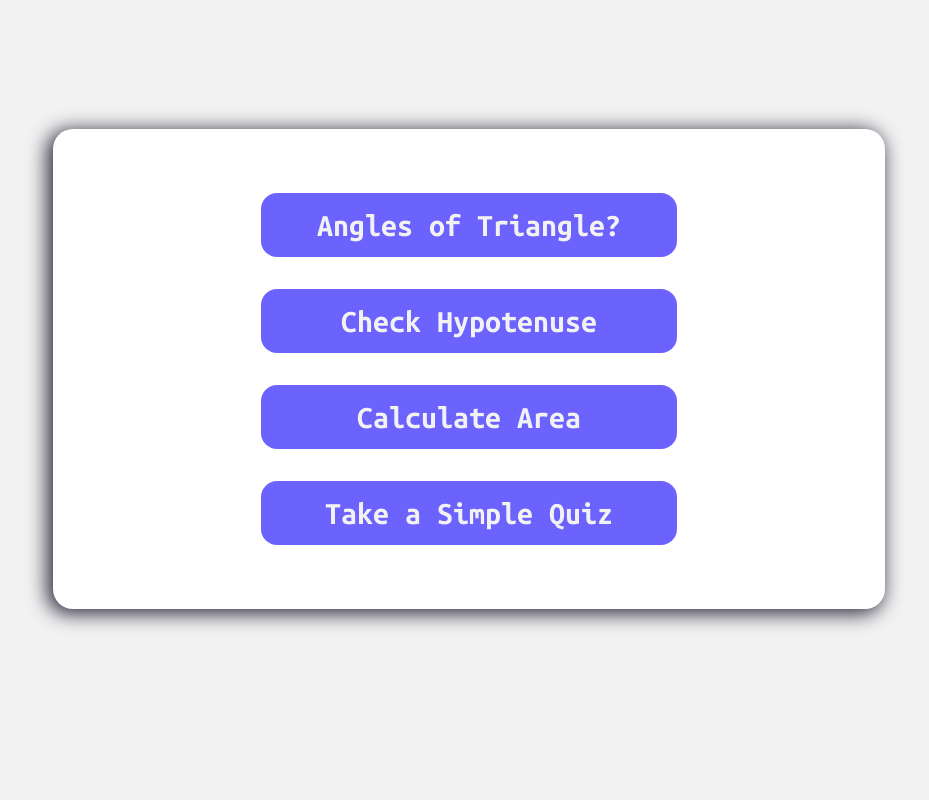
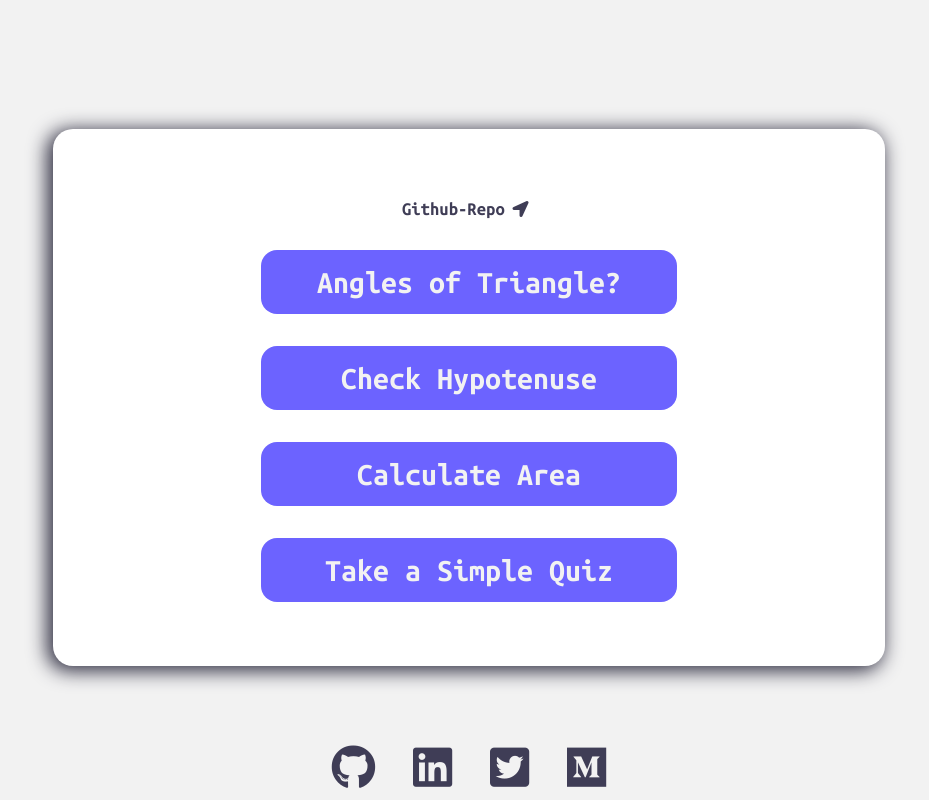
Before and after one commit to horsemaker/do-you-know-triangles, a plain HTML site: page index.html in a window 1280 px wide. Shown: the part 778-1578 px from the top of the page, without its empty margins (171-1100 px from the left). Before the commit the page ends 1515 px from the top, so only its background shows below. Drawn offline with Linux system fonts and the light colour scheme.

Commit message:
feat: footer & repo link

```diff
--- a/index.html
+++ b/index.html
@@ -6,6 +6,12 @@
     <meta name="viewport" content="width=device-width, initial-scale=1.0">
     <title>Know your Triangles</title>
     <link rel="stylesheet" href="style.css" />
+    <link
+      rel="stylesheet"
+      href="https://pro.fontawesome.com/releases/v5.10.0/css/all.css"
+      integrity="sha384-AYmEC3Yw5cVb3ZcuHtOA93w35dYTsvhLPVnYs9eStHfGJvOvKxVfELGroGkvsg+p"
+      crossorigin="anonymous"
+    />
 </head>
 <body>
     <div id="banner">
@@ -19,11 +25,18 @@
     <a id="main-link" href="https://do-you-know-triangless.netlify.app/#main-display">
         Let's Check! </a>
     <div id="main-display">
+        <h3 class="github-repo"><a class="github-repo-link" href="https://github.com/horsemaker/do-you-know-triangles">Github-Repo<span><i class="fas fa-location-arrow redirect"></i></span></a></h3>
         <a href="angleSum.html" class="link-style linkone-style">Angles of Triangle?</a>
         <a href="findHypotenuse.html" class="link-style">Check Hypotenuse</a>
         <a href="calculateArea.html" class="link-style">Calculate Area</a>
         <a href="quiz1.html" class="link-style">Take a Simple Quiz</a>
         <!-- <a href="quiz2.html" class="link-style">Take an Advanced Quiz</a> -->
     </div>
+    <footer class="footer">
+        <a href="https://github.com/horsemaker"><i class="fab fa-github"></i></a>
+        <a href="https://www.linkedin.com/in/yashghodekar/"><i class="fab fa-linkedin"></i></a>
+        <a href="https://twitter.com/horsemaker_"><i class="fab fa-twitter-square"></i></a>
+        <a href="https://yash-ghodekar.medium.com/"><i class="fab fa-medium"></i></a>
+      </footer>
 </body>
 </html>
--- a/style.css
+++ b/style.css
@@ -63,7 +63,7 @@ h1 {
 
 #main-display {
     margin: auto;
-    margin-bottom: 8rem;
+    margin-bottom: 2rem;
     width: 60vw;
     text-align: center;
     background-color: white;
@@ -248,3 +248,28 @@ input::-webkit-inner-spin-button {
   -webkit-appearance: none;
   margin: 0;
 }
+
+.footer,
+i {
+  color: var(--tertiary-color);
+  text-align: center;
+  font-size: 2.8rem;
+  margin-top: 5vh;
+  margin-right: 0.6vw;
+  margin-left: 0.6vw;
+}
+
+.github-repo {
+    margin-top: 0;
+    padding: 0;
+    text-align: center;
+}
+
+.github-repo-link {
+  color: var(--tertiary-color);
+    text-decoration: none;
+}
+
+.redirect {
+    font-size: 1rem;
+}
```
